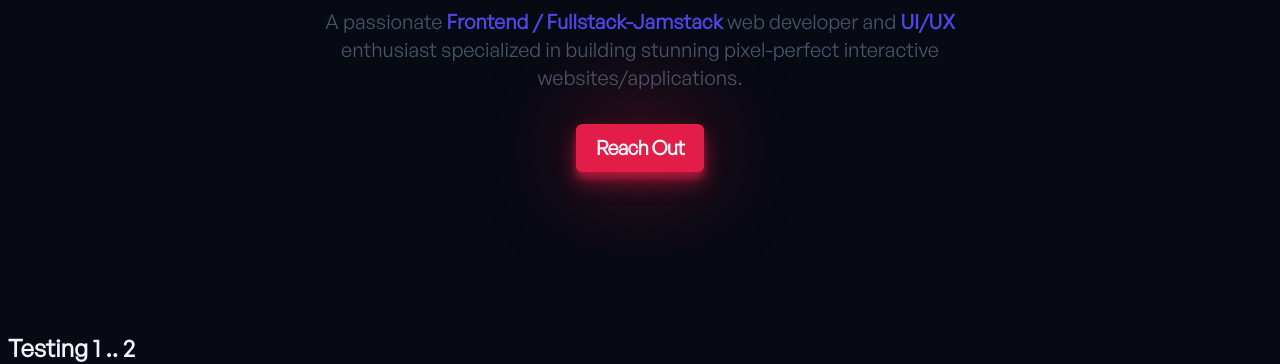
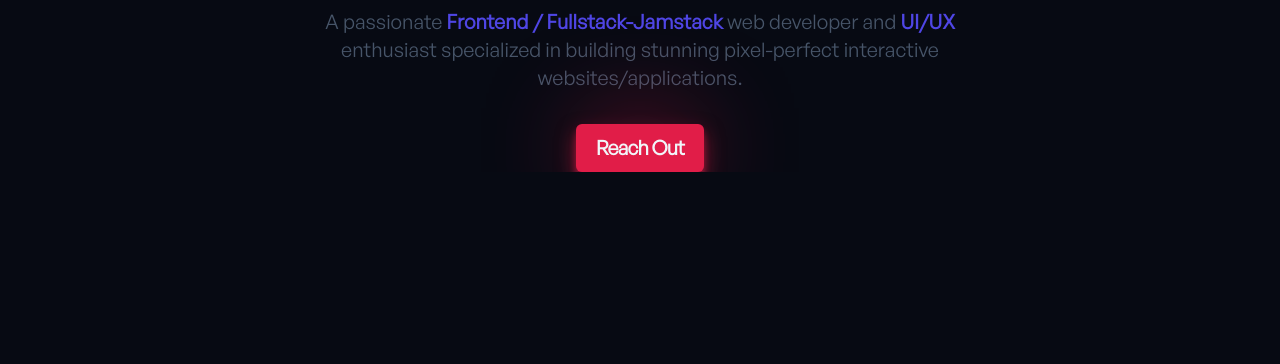
Before and after one commit to c1arence-wm/portfolio-pj0, a website built with Vite: page index.html in a window 1280 px wide. Shown: the part 643-1007 px from the top of the page. After the commit the page ends 815 px from the top, so only its background shows below. Built offline with nearby package versions, Linux system fonts and the light colour scheme.

Commit message:
Removed dummy text for texting CI/CD

```diff
--- a/index.html
+++ b/index.html
@@ -66,9 +66,7 @@
 
         <a class="hero__btn btn" href="#!">Reach Out</a>
       </section>
-      <section class="container section">
-        <h1>Testing 1 .. 2</h1>
-      </section>
+      <!-- <section class="container section"></section> -->
       <!-- <section></section> -->
       <!-- <section></section> -->
       <!-- <section></section> -->
```
